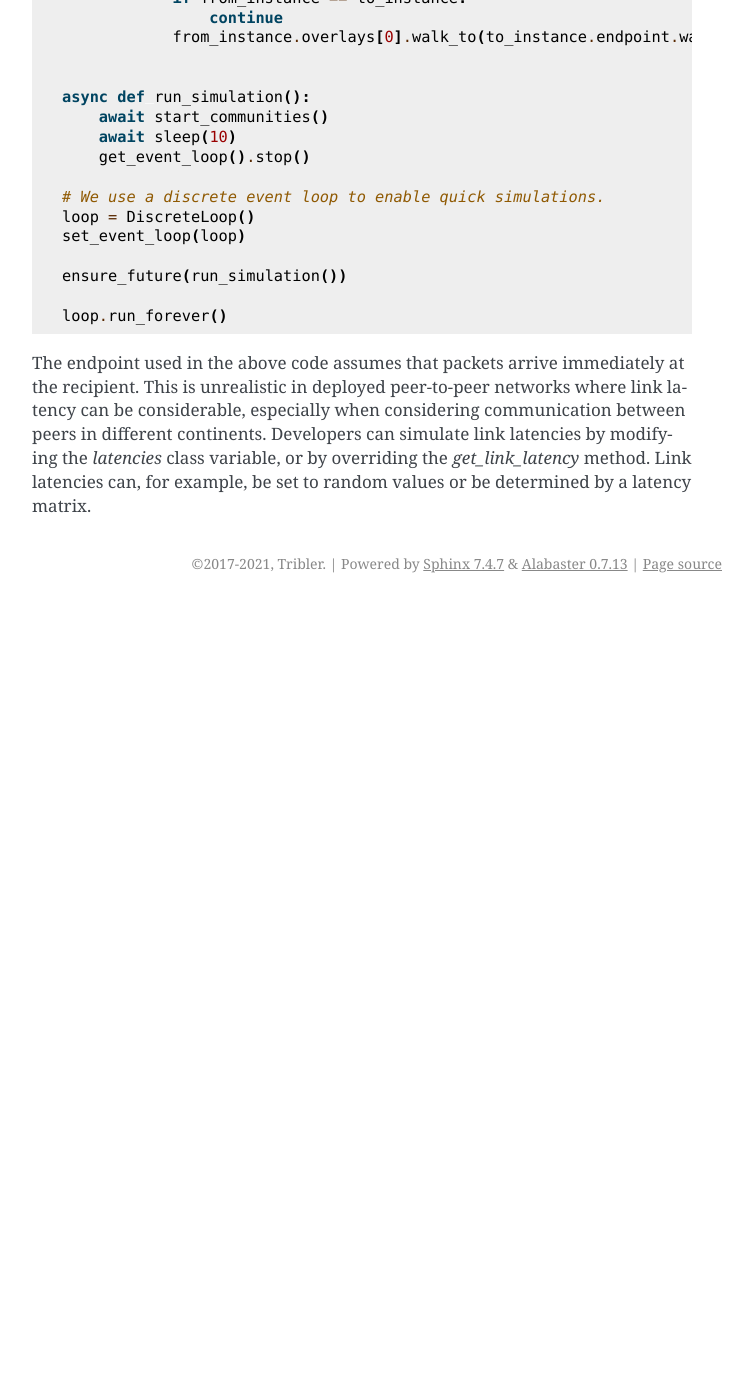
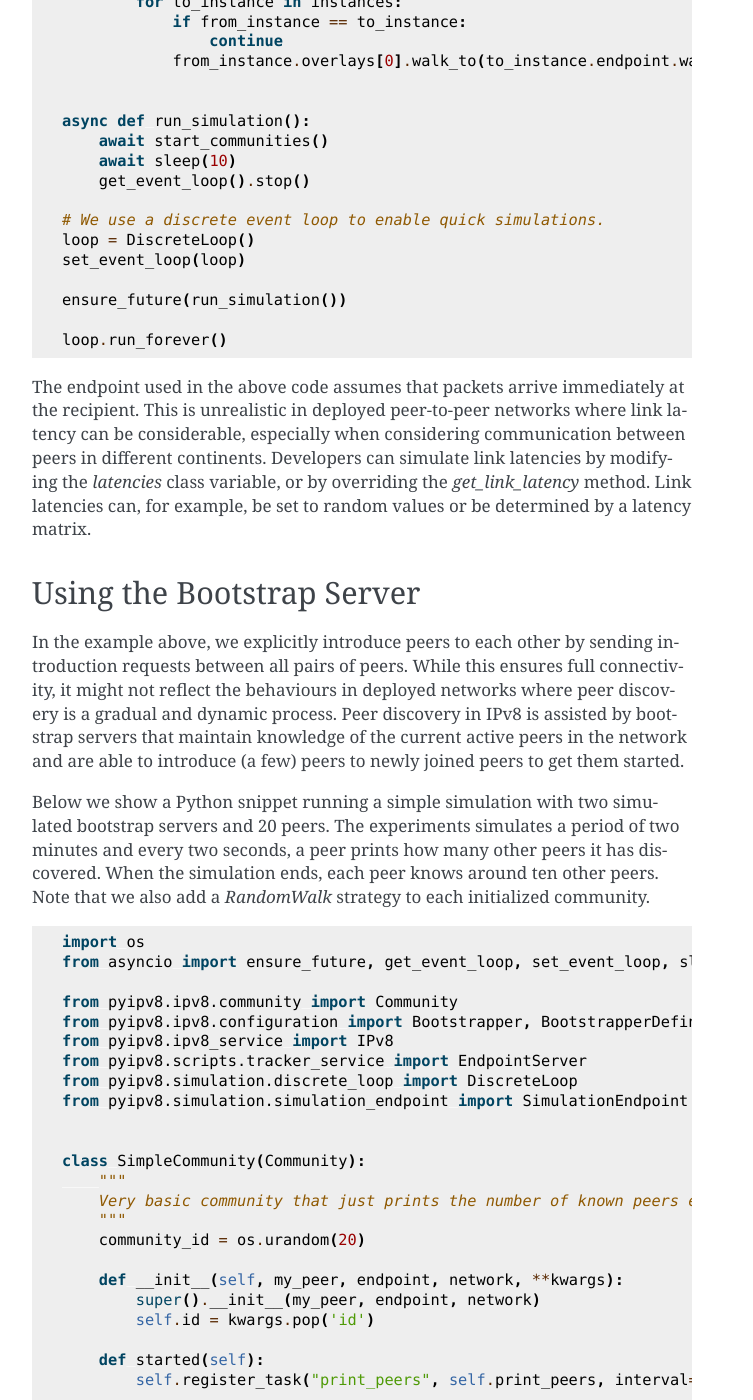
Before and after one commit to Tribler/py-ipv8, a Sphinx documentation site: the page built from doc/simulation/simulation_tutorial.rst, in a window 1280 px wide and 1400 px high, scrolled down 2049 px. Shown: the whole window, without its empty margins (388-1141 px from the left). Built offline with Sphinx 7.4.7, drawn with Linux system fonts in a browser that asks for light colours; before the commit the page ends 2652 px from its top, so only the background shows below that; some of the changed text lies outside the part shown.

Commit message:
Extended simulation tutorial with bootstrap serv.

```diff
--- a/doc/simulation/simulation_tutorial.rst
+++ b/doc/simulation/simulation_tutorial.rst
@@ -8,8 +8,17 @@ All code associated with simulations are provided in the `simulation` package. I
 Code Example
 ------------
 
-Below we provide a Python snippet that runs a simple simulation. In this example, we start two IPv8 instances with a `SimulatedEndpoint` as endpoint. Like the unit tests, the LAN/WAN addresses are randomly generated. Each instance loads a single `PingPongCommunity` overlay and peers are introduced to each other after IPv8 has started. Each peer sends a ping message to the other peer every two seconds. The sending and reception of ping and pong message are printed to standard output, together with the current time of the event loop. The simulation ends after ten seconds.
+Below we provide a Python snippet that runs a simple simulation. In this example, we start two IPv8 instances with a `SimulatedEndpoint` as endpoint. Like the unit tests, the LAN/WAN addresses of peers are randomly generated and any communication to a peer that is not part of our simulation will raise an exception. Each instance loads a single `PingPongCommunity` overlay and peers are introduced to each other after IPv8 has started. Each peer sends a ping message to the other peer every two seconds. The sending and reception of ping and pong message are printed to standard output, together with the current time of the event loop. The simulation ends after ten seconds.
 
 .. literalinclude:: simulation_tutorial_1.py
 
 The endpoint used in the above code assumes that packets arrive immediately at the recipient. This is unrealistic in deployed peer-to-peer networks where link latency can be considerable, especially when considering communication between peers in different continents. Developers can simulate link latencies by modifying the `latencies` class variable, or by overriding the `get_link_latency` method. Link latencies can, for example, be set to random values or be determined by a latency matrix.
+
+Using the Bootstrap Server
+--------------------------
+
+In the example above, we explicitly introduce peers to each other by sending introduction requests between all pairs of peers. While this ensures full connectivity, it might not reflect the behaviours in deployed networks where peer discovery is a gradual and dynamic process. Peer discovery in IPv8 is assisted by bootstrap servers that maintain knowledge of the current active peers in the network and are able to introduce (a few) peers to newly joined peers to get them started.
+
+Below we show a Python snippet running a simple simulation with two simulated bootstrap servers and 20 peers. The experiments simulates a period of two minutes and every two seconds, a peer prints how many other peers it has discovered. When the simulation ends, each peer knows around ten other peers. Note that we also add a `RandomWalk` strategy to each initialized community.
+
+.. literalinclude:: simulation_tutorial_2.py
--- /dev/null
+++ b/doc/simulation/simulation_tutorial_2.py
@@ -0,0 +1,69 @@
+import os
+from asyncio import ensure_future, get_event_loop, set_event_loop, sleep
+
+from pyipv8.ipv8.community import Community
+from pyipv8.ipv8.configuration import Bootstrapper, BootstrapperDefinition, ConfigBuilder, Strategy, WalkerDefinition
+from pyipv8.ipv8_service import IPv8
+from pyipv8.scripts.tracker_service import EndpointServer
+from pyipv8.simulation.discrete_loop import DiscreteLoop
+from pyipv8.simulation.simulation_endpoint import SimulationEndpoint
+
+
+class SimpleCommunity(Community):
+    """
+    Very basic community that just prints the number of known peers every two seconds.
+    """
+    community_id = os.urandom(20)
+
+    def __init__(self, my_peer, endpoint, network, **kwargs):
+        super().__init__(my_peer, endpoint, network)
+        self.id = kwargs.pop('id')
+
+    def started(self):
+        self.register_task("print_peers", self.print_peers, interval=2.0, delay=0)
+
+    def print_peers(self):
+        self._logger.info("I am peer %d, I know %d peers...", self.id, len(self.network.verified_peers))
+
+
+async def start_communities():
+    bootstrap_ips = []
+    for i in range(2):  # We start two bootstrap nodes
+        bootstrap_endpoint = SimulationEndpoint()
+        await bootstrap_endpoint.open()
+        bootstrap_overlay = EndpointServer(bootstrap_endpoint)
+
+        # We assume all peers in our simulation have a public WAN IP (to avoid conflicts with our SimulationEndpoint)
+        bootstrap_overlay.my_estimated_lan = ("0.0.0.0", 0)
+        bootstrap_ips.append(bootstrap_endpoint.wan_address)
+
+    instances = []
+    for i in range(20):
+        builder = ConfigBuilder().clear_keys().clear_overlays()
+        builder.add_key("my peer", "medium", f"ec{i}.pem")
+        bootstrappers = [BootstrapperDefinition(Bootstrapper.DispersyBootstrapper,
+                                                {"ip_addresses": bootstrap_ips, "dns_addresses": []})]
+        walkers = [WalkerDefinition(Strategy.RandomWalk, 10, {'timeout': 3.0})]
+        builder.add_overlay("SimpleCommunity", "my peer", walkers, bootstrappers, {'id': i}, [('started',)])
+
+        endpoint = SimulationEndpoint()
+        instance = IPv8(builder.finalize(), endpoint_override=endpoint,
+                        extra_communities={'SimpleCommunity': SimpleCommunity})
+        # We assume all peers in our simulation have a public WAN IP (to avoid conflicts with our SimulationEndpoint)
+        instance.overlays[0].my_estimated_lan = ("0.0.0.0", 0)
+        await instance.start()
+        instances.append(instance)
+
+
+async def run_simulation():
+    await start_communities()
+    await sleep(120)
+    get_event_loop().stop()
+
+# We use a discrete event loop to enable quick simulations.
+loop = DiscreteLoop()
+set_event_loop(loop)
+
+ensure_future(run_simulation())
+
+loop.run_forever()
```
